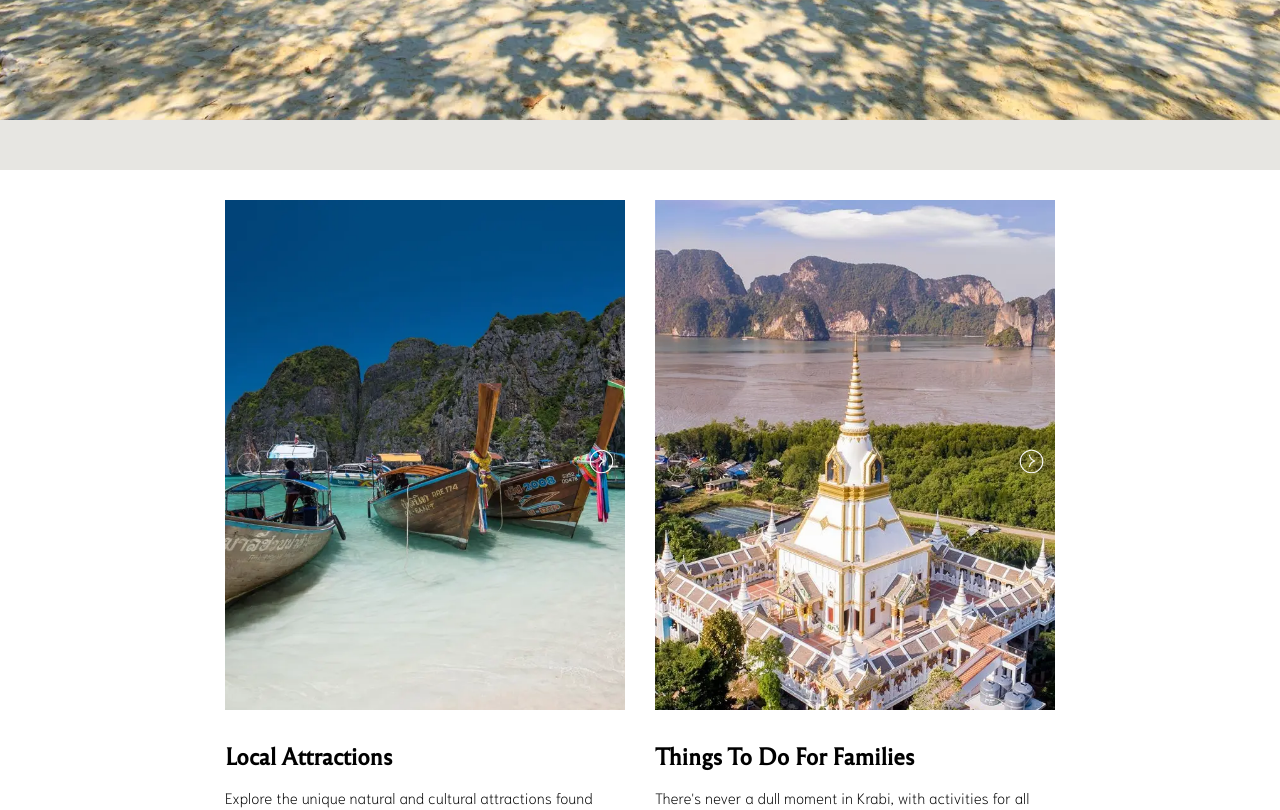
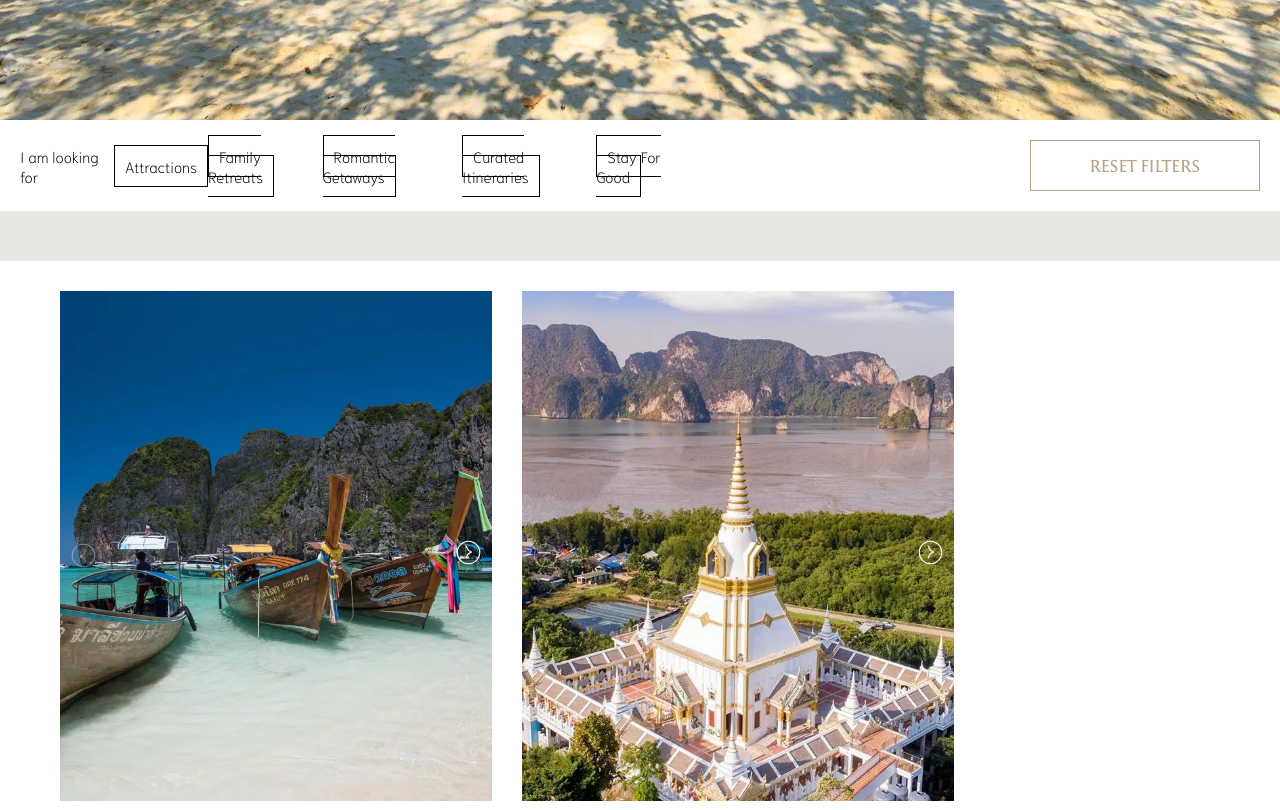
Before and after one commit to WaLkINgCodEx/Tree_Hotel, a React (Create React App) app: page /Experience in a window 1280 px wide. Shown: the part 1480-2290 px from the top of the page. Built offline with nearby package versions, Linux system fonts and the light colour scheme; a web font is replaced by a local one.

Commit message:
add filters for experience page

```diff
--- a/public/styles.css
+++ b/public/styles.css
@@ -1511,16 +1511,16 @@ p {
 }
 
 .exp-wrapper {
-  max-width: 1380px;
+  max-width: 1500px;
   margin: 0 auto;
   padding-top: 50px;
 }
 
 .exp-cards-container {
   display: flex;
-  justify-content: center;
+  justify-content: start;
   flex-wrap: wrap;
-  gap: 30px;
+
   background-color: #fff;
   padding: 30px;
 }
@@ -1532,8 +1532,9 @@ p {
 }
 
 .exp-card-container {
-  max-width: 400px;
+  max-width: 432px;
   background-color: #fff;
+  padding-left: 30px;
 }
 
 .exp-swiper .swiper-wrapper .swiper-slide {
@@ -1566,3 +1567,40 @@ p {
 .exp-swiper > .swiper-button-next {
   filter: invert(1);
 }
+
+.filter-nav-wrapper {
+  max-width: 1500px;
+  margin: 0 auto;
+}
+.filter-nav-container {
+  max-width: 1500px;
+  background-color: #fff;
+  padding: 20px;
+  display: flex;
+  justify-content: space-between;
+}
+
+.filter-left {
+  display: flex;
+  justify-content: space-between;
+  align-items: center;
+  width: 55%;
+}
+
+.filter-nav-select > input[type="checkbox"] {
+  display: none;
+}
+.filter-nav-btn {
+  padding: 10px;
+  border: 1px solid black;
+}
+
+.filter-nav-select > input[type="checkbox"]:checked ~ .filter-nav-btn {
+  background-color: #000;
+  color: #fff;
+}
+
+.filter-nav-select > input[type="checkbox"]:checked ~ .filter-nav-btn::after {
+  content: " \2573";
+  font-size: 10px;
+}
--- /dev/null
+++ b/src/components/ExpFilterNav.jsx
@@ -0,0 +1,112 @@
+import { useState } from "react";
+import { experienceActivities } from "../data";
+import ExperienceCard from "./ExperienceCard";
+const ExpFilterNav = () => {
+  const tagList = [
+    {
+      displayName: "Attractions",
+      tag: "attraction",
+    },
+    {
+      displayName: "Family Retreats",
+      tag: "family",
+    },
+    {
+      displayName: "Romantic Getaways",
+      tag: "couple",
+    },
+    {
+      displayName: "Curated Itineraries",
+      tag: "itinerary",
+    },
+    {
+      displayName: "Stay For Good",
+      tag: "stay",
+    },
+  ];
+  const tagName = [
+    "Attractions",
+    "Family Retreats",
+    "Romantic Getaways",
+    "Curated Itineraries",
+    "Stay For Good",
+  ];
+  const [selectedTags, setSelectedTags] = useState([]);
+
+  const checkboxChangeHandler = (e) => {
+    const isSelected = e.target.checked;
+    const tag = e.target.value;
+    setSelectedTags((prev) =>
+      isSelected
+        ? [...prev, tag]
+        : prev.filter((selectedTag) => {
+            return selectedTag !== tag;
+          })
+    );
+  };
+
+  const filterActivities = (activities, tags) => {
+    if (tags.length === 0) {
+      return activities;
+    } else {
+      return activities.filter((activity) => {
+        return activity.tag.some((tag) => tags.includes(tag));
+      });
+    }
+  };
+
+  const filteredActivities = filterActivities(
+    experienceActivities,
+    selectedTags
+  );
+
+  const clearFilters = () => {
+    setSelectedTags([]);
+  };
+
+  return (
+    <div className="filter-nav-wrapper">
+      <div className="filter-nav-container">
+        <div className="filter-left">
+          I am looking for
+          {tagList.map((tag) => {
+            return (
+              <div className="filter-nav-select">
+                <input
+                  type="checkbox"
+                  id={tag.tag}
+                  name={tag.tag}
+                  value={tag.tag}
+                  checked={selectedTags.includes(tag.tag)}
+                  onChange={checkboxChangeHandler}
+                />
+                <label htmlFor={tag.tag} className="filter-nav-btn">
+                  {tag.displayName}
+                </label>
+              </div>
+            );
+          })}
+        </div>
+        <div className="filter-right">
+          <button className="box-btn" onClick={clearFilters}>
+            Reset Filters
+          </button>
+        </div>
+      </div>
+      <div className="exp-wrapper">
+        <div className="exp-cards-container">
+          {filteredActivities.map((activity, idx) => {
+            return (
+              <ExperienceCard
+                title={activity.name}
+                desc={activity.desc}
+                images={activity.image}
+              />
+            );
+          })}
+        </div>
+      </div>
+    </div>
+  );
+};
+export default ExpFilterNav;
--- a/src/components/ExperienceCards.jsx
+++ /dev/null
@@ -1,22 +0,0 @@
-import { experienceActivities } from "../data";
-import ExperienceCard from "./ExperienceCard";
-
-const ExperienceCards = () => {
-  return (
-    <div className="exp-wrapper">
-      <div className="exp-cards-container">
-        {experienceActivities.map((activity) => {
-          console.log(activity);
-          return (
-            <ExperienceCard
-              title={activity.name}
-              desc={activity.desc}
-              images={activity.image}
-            />
-          );
-        })}
-      </div>
-    </div>
-  );
-};
-export default ExperienceCards;
--- a/src/routes/Experience.jsx
+++ b/src/routes/Experience.jsx
@@ -1,3 +1,4 @@
+import ExpFilterNav from "../components/ExpFilterNav";
 import ExperienceCards from "../components/ExperienceCards";
 import Header from "../components/Header/Header";
 import IntroImageBanner from "../components/IntroImageBanner";
@@ -24,8 +25,7 @@ const Experience = () => {
         image={experienceBannerInfo.image}
         haveLink={experienceBannerInfo.haveLink}
       />
-
-      <ExperienceCards />
+      <ExpFilterNav />
     </>
   );
 };
```
